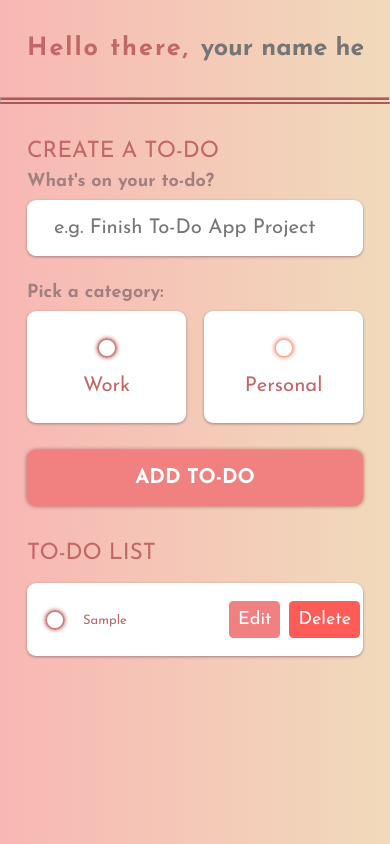
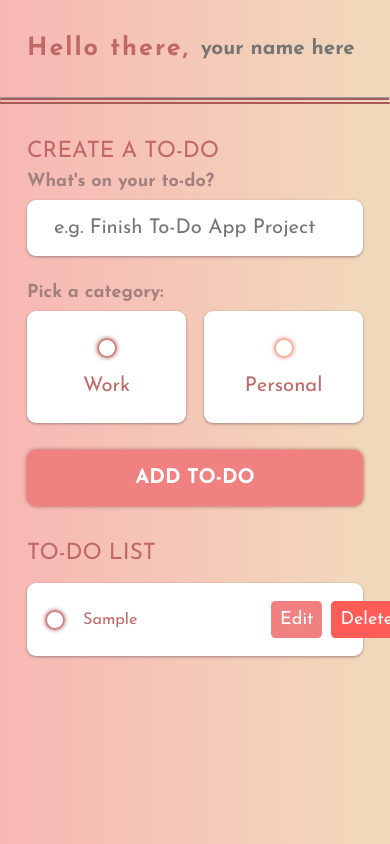
Before and after one commit to melissalau17/todo-app, a plain HTML site: page index.html in a window 390 px wide. Both pictures are taken after typing "Sample" into the empty fields and a click on the input "Add to-do". Drawn offline with Linux system fonts and the light colour scheme.

Commit message:
Update styles.css

```diff
--- a/styles.css
+++ b/styles.css
@@ -247,12 +247,15 @@ input:checked ~ .bubble::after {
 }
 
 @media (max-width: 28.75em) {
-.greeting .title,
-.greeting .title input {
+.greeting .title {
     font-size: 1.4rem;
 }
 
+.greeting .title input {
+	font-size: 1.15rem;
+}
+
 .todo-item .todo-content input {
-	font-size: 0.725rem;
+	font-size: 0.9rem;
 }
 }
```
